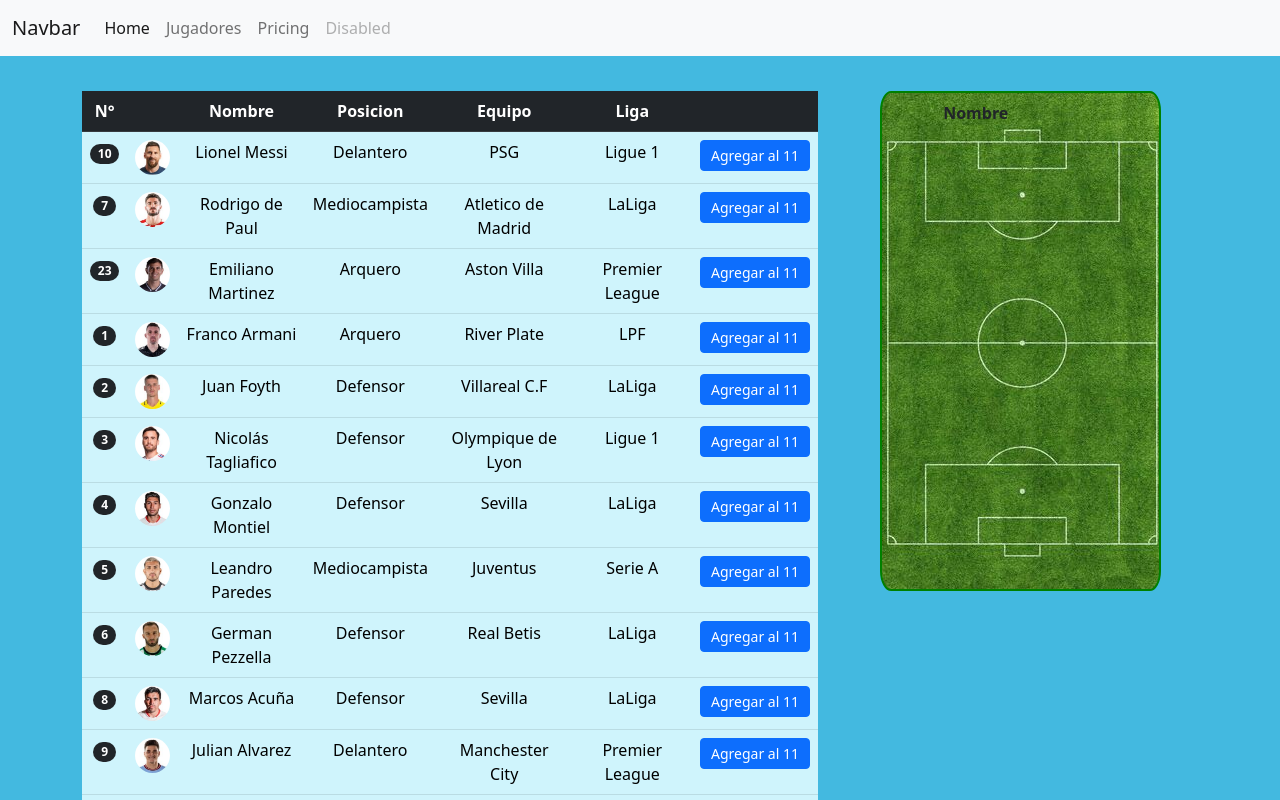
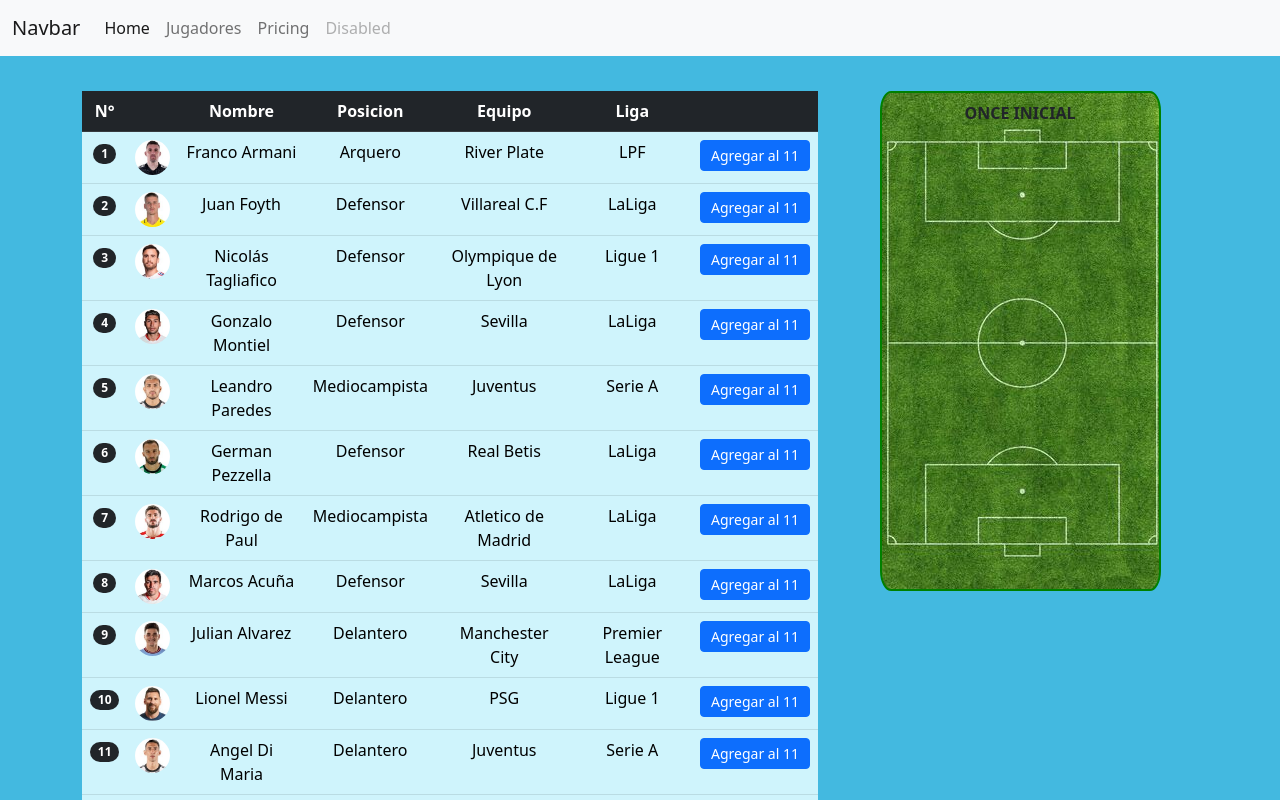
Before and after one commit to javoalon/TP-Angular, an Angular app: page / in a window 1280 px wide. Shown: the top 800 px of the page. Built offline with nearby package versions, Linux system fonts and the light colour scheme.

Commit message:
Btn para borrar del once added. Cambios esteticos

```diff
--- a/src/app/once-inicial.service.ts
+++ b/src/app/once-inicial.service.ts
@@ -1,5 +1,5 @@
 import { Injectable } from '@angular/core';
-import { BehaviorSubject } from 'rxjs';
+import { BehaviorSubject, from } from 'rxjs';
 import { Player } from './player-list/Player';
 
 @Injectable({
@@ -8,7 +8,7 @@ import { Player } from './player-list/Player';
 export class OnceInicialService {
     private _OnceIniciales: Player[]=[];
     OnceIniciales: BehaviorSubject<Player[]>= new BehaviorSubject(this._OnceIniciales);
-    constructor() { }
+    constructor() {}
     addToEleven(player: Player) {
         let defensores = 0;
         let mediocampistas = 0;
@@ -48,4 +48,10 @@ export class OnceInicialService {
             }
         }
     }
+    deleteFromEleven(playerToDelete:Player){
+        const indexOfObject = this._OnceIniciales.findIndex(player => {
+            return player.number === playerToDelete.number;
+          });
+          this._OnceIniciales.splice(indexOfObject, 1);
+    }
 }
--- a/src/app/once-inicial/once-inicial.component.html
+++ b/src/app/once-inicial/once-inicial.component.html
@@ -3,13 +3,15 @@
         <thead>
             <tr>
                 <th></th>
-                <th>Nombre</th>
+                <th>ONCE INICIAL</th>
+                <th></th>
             </tr>
         </thead>
         <tbody>
             <tr *ngFor="let player of OnceIniciales">
                 <td><img class="icon" src="{{player.image}}" alt="{{player.name}}"></td>
                 <td style="font-weight: bold;">{{player.name}}</td>
+                <button class="btnSacarOnce" (click)="deleteFromEleven(player)">X</button>
             </tr>
         </tbody>
     </table>
--- a/src/app/once-inicial/once-inicial.component.scss
+++ b/src/app/once-inicial/once-inicial.component.scss
@@ -1,4 +1,4 @@
-.container{
+.container {
     background-image: url(../../assets/img/cancha-futbol.jpg);
     min-height: 500px;
     max-width: 281px;
@@ -6,7 +6,36 @@
     border: 2px solid green;
     border-radius: 4%;
 }
-.icon{
+
+.icon {
     width: 27px;
     border-radius: 100%;
 }
+
+.btnSacarOnce {
+    background: #fa1b1b;
+    font-family: inherit;
+    font-weight: 800;
+    font-size: 11px;
+    border: 3px solid black;
+    border-radius: 0.4em;
+    box-shadow: 0.1em 0.1em;
+    height: 25px;
+    display: flex;
+    align-items: center;
+}
+tr{
+    display: flex;
+    justify-content: space-between;
+    align-items: center;
+}
+
+.btnSacarOnce:hover {
+    transform: translate(-0.05em, -0.05em);
+    box-shadow: 0.15em 0.15em;
+}
+
+.btnSacarOnce:active {
+    transform: translate(0.05em, 0.05em);
+    box-shadow: 0.05em 0.05em;
+}
--- a/src/app/once-inicial/once-inicial.component.ts
+++ b/src/app/once-inicial/once-inicial.component.ts
@@ -1,4 +1,4 @@
-import { Component, OnInit } from '@angular/core';
+import { Component, HostListener, OnInit } from '@angular/core';
 import { OnceInicialService } from '../once-inicial.service';
 import { Player } from '../player-list/Player';
 
@@ -12,7 +12,9 @@ export class OnceInicialComponent implements OnInit {
 	constructor(private once: OnceInicialService) {
 		once.OnceIniciales.subscribe(p=>this.OnceIniciales=p);
 	}
-
 	ngOnInit(): void {
 	}
+	deleteFromEleven(player: Player): void {
+		this.once.deleteFromEleven(player);
+    }
 }
--- a/src/app/player-list/player-list.component.ts
+++ b/src/app/player-list/player-list.component.ts
@@ -8,27 +8,6 @@ import { Player } from './Player';
 })
 export class PlayerListComponent implements OnInit {
     players: Player[] = [{
-        "image": "assets/img/lionel-messi.jpg",
-        "name": "Lionel Messi",
-        "position": "Delantero",
-        "team": "PSG",
-        "league": "Ligue 1",
-        "number": 10
-    }, {
-        "image": "assets/img/rodrigo-depaul.jpg",
-        "name": "Rodrigo de Paul",
-        "position": "Mediocampista",
-        "team": "Atletico de Madrid",
-        "league": "LaLiga",
-        "number": 7,
-    }, {
-        "image": "assets/img/emiliano-martinez.jpg",
-        "name": "Emiliano Martinez",
-        "position": "Arquero",
-        "team": "Aston Villa",
-        "league": "Premier League",
-        "number": 23,
-    }, {
         "image": "assets/img/franco-armani.jpg",
         "name": "Franco Armani",
         "position": "Arquero",
@@ -70,7 +49,14 @@ export class PlayerListComponent implements OnInit {
         "team": "Real Betis",
         "league": "LaLiga",
         "number": 6,
-    }, {
+    },{
+        "image": "assets/img/rodrigo-depaul.jpg",
+        "name": "Rodrigo de Paul",
+        "position": "Mediocampista",
+        "team": "Atletico de Madrid",
+        "league": "LaLiga",
+        "number": 7,
+    },{
         "image": "assets/img/marcos-acuna.jpg",
         "name": "Marcos Acuña",
         "position": "Defensor",
@@ -84,7 +70,14 @@ export class PlayerListComponent implements OnInit {
         "team": "Manchester City",
         "league": "Premier League",
         "number": 9,
-    }, {
+    },{
+        "image": "assets/img/lionel-messi.jpg",
+        "name": "Lionel Messi",
+        "position": "Delantero",
+        "team": "PSG",
+        "league": "Ligue 1",
+        "number": 10
+    },{
         "image": "assets/img/angel-dimaria.jpg",
         "name": "Angel Di Maria",
         "position": "Delantero",
@@ -168,7 +161,14 @@ export class PlayerListComponent implements OnInit {
         "team": "Inter Milan",
         "league": "Serie A",
         "number": 22,
-    }, {
+    },{
+        "image": "assets/img/emiliano-martinez.jpg",
+        "name": "Emiliano Martinez",
+        "position": "Arquero",
+        "team": "Aston Villa",
+        "league": "Premier League",
+        "number": 23,
+    },{
         "image": "assets/img/enzo-fernandez.jpg",
         "name": "Enzo Fernandez",
         "position": "Mediocampista",
```
Also changed, not shown: 1 other file (tests, documents, lock files or other folders).
